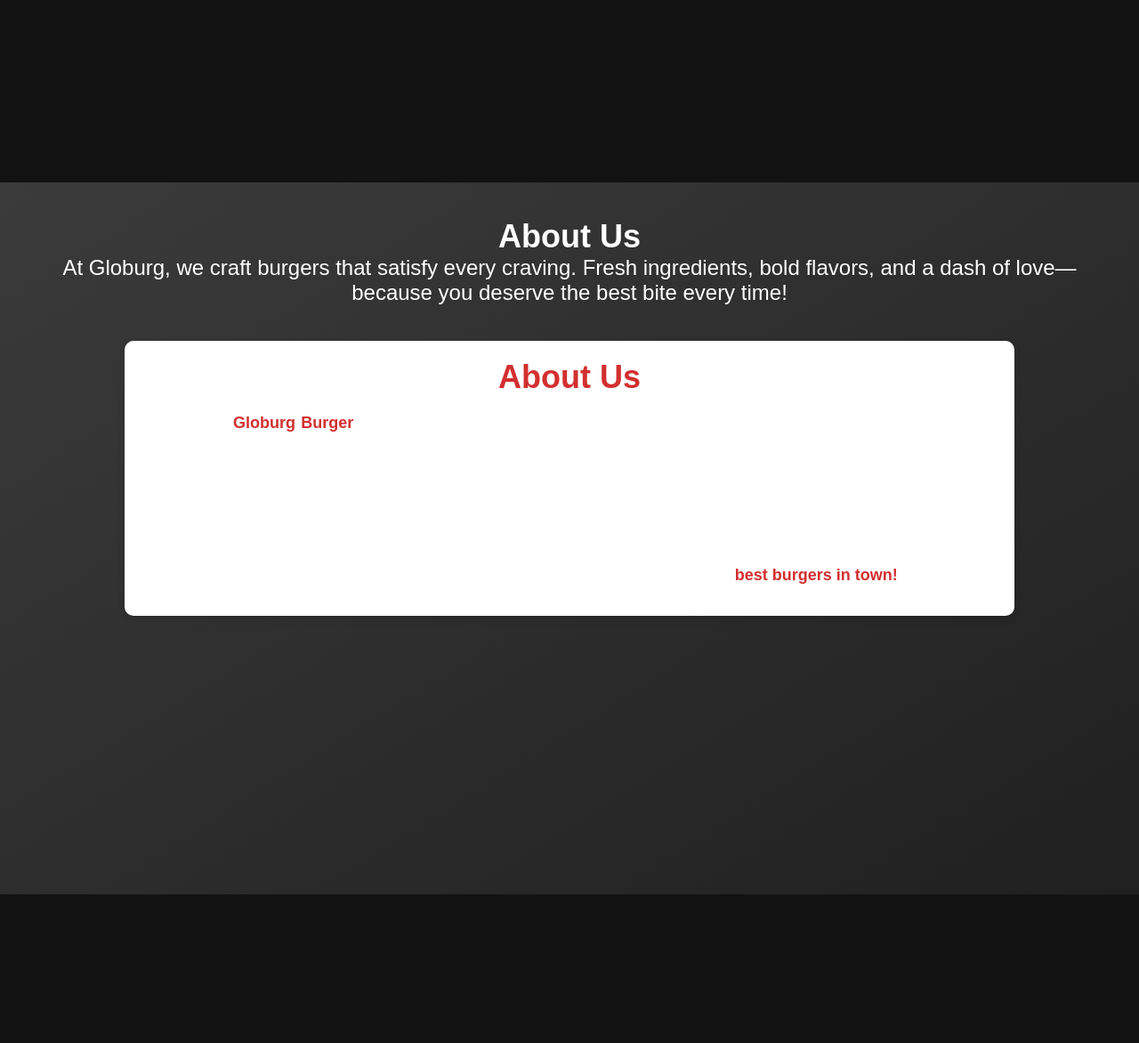
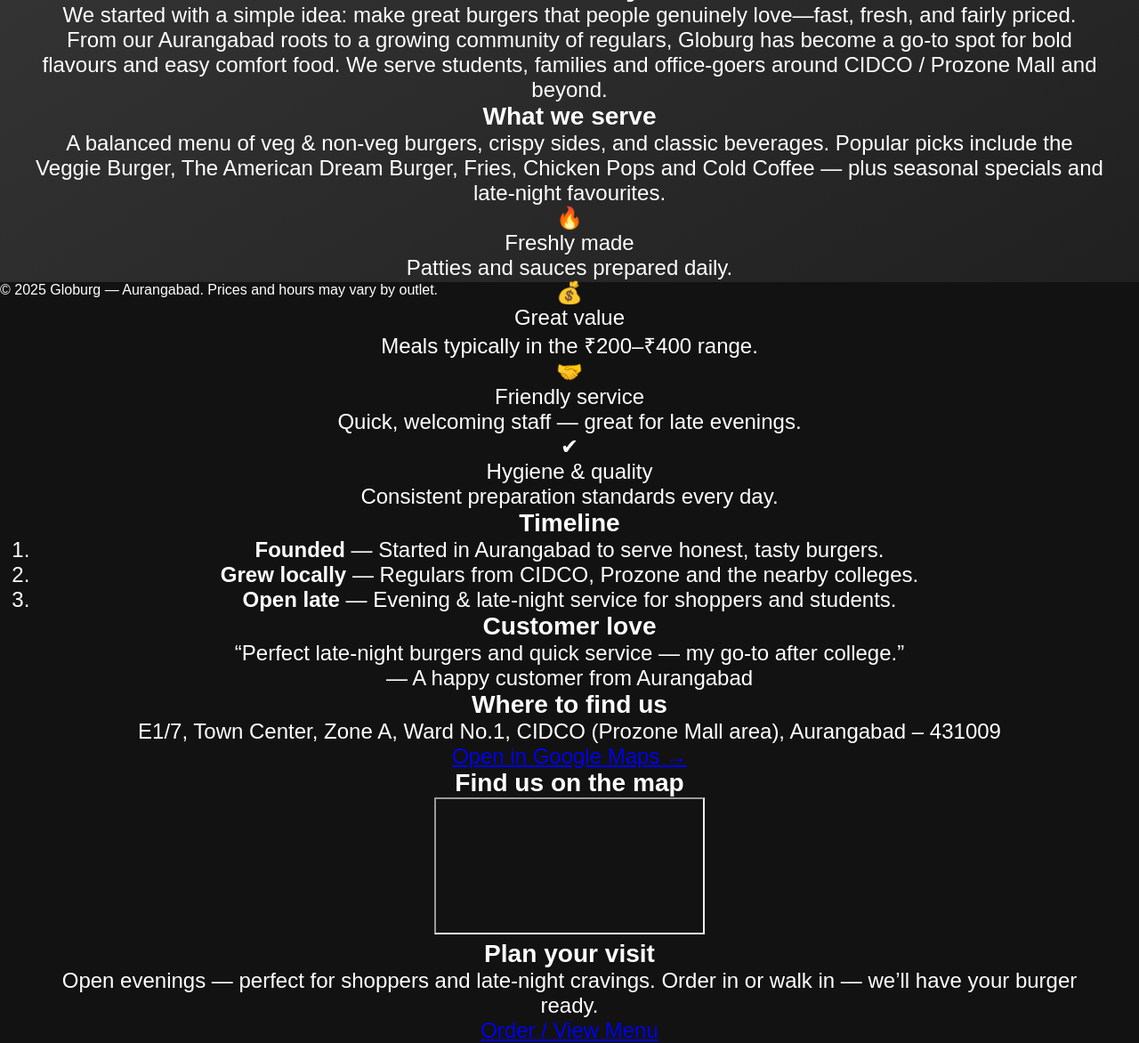
Before and after one commit to RizzWan-Codes/First_Client, a plain HTML site: page index.html in a window 1280 px wide. Shown: the part 1395-2567 px from the top of the page at 89% size. Before the commit the page ends 2400 px from the top, so only its background shows below. Drawn offline with Linux system fonts and the light colour scheme; grey boxes are pictures that could not be loaded.

Commit message:
Update index.html

```diff
--- a/index.html
+++ b/index.html
@@ -6,96 +6,150 @@
   <title>Globurg | Delicious Burgers</title>
   <link rel="icon" href="5787016.png">
   <link rel="stylesheet" href="style.css">
-    <link rel="stylesheet" href="about.css">
-
-    <style>
-
-
-    /* About Section */
-    .about-container {
-      max-width: 1000px;
-      margin: 40px auto;
-      padding: 20px;
-      background: #fff;
-      border-radius: 10px;
-      box-shadow: 0px 4px 10px rgba(0,0,0,0.1);
-    }
-
-    .about-container h1 {
-      text-align: center;
-      color: #d32f2f;
-      margin-bottom: 20px;
-    }
-
-    .about-container p {
-      font-size: 18px;
-      margin-bottom: 15px;
-      text-align: justify;
-    }
-
-    .highlight {
-      font-weight: bold;
-      color: #d32f2f;
-    }
-  </style>
-
 </head>
 <body>
+
   <!-- HERO SECTION -->
-    <section class="hero" id="Home">
-        <nav>
+  <header class="globurg-header">
+    <nav class="globurg-nav">
       <a href="#Home">Home</a>
       <a href="#Menu">Menu</a>
       <a href="#About">About</a>
       <a href="#Contact">Contact</a>
     </nav>
-        <h1 class="heading">YOUR CRAVINGS,</h1>
-        <h1 class="heading">OUR CRAFT.</h1>
-        <h3 class="line">Don't just stare at the screen—make your hunger proud. Order now.</h3>
+    <section class="globurg-hero" id="Home">
+      <div class="globurg-hero-text">
+        <h1>Your Cravings,</h1>
+        <h1>Our Craft.</h1>
+        <p>Don't just stare at the screen—make your hunger proud. Order now.</p>
+        <div class="globurg-order-btns">
           <div class="dropdown">
             <button class="dropbtn">Order Now</button>
             <div class="dropdown-content">
-                <a href="link.zomato.com/xqzv/rshare?id=5421164530563a4b">Zomato</a>
+              <a href="link.zomato.com/xqzv/rshare?id=5421164530563a4b" target="_blank">Zomato</a>
               <a href="https://www.swiggy.com/city/aurangabad/globurg-cannought-place-rest374072" target="_blank">Swiggy</a>
             </div>
           </div>
+        </div>
+      </div>
     </section>
+  </header>
 
   <!-- MENU SECTION -->
-    <section id="Menu">
-        <h1>Menu:</h1>
-        <div class="menu-images">
-            <img src="menu.png" class="sizing" alt="Menu Item 1">
-            <img src="menu2.png" class="sizing" alt="Menu Item 2">
-        </div>
-
-
-    </section>
-
-    <!-- ABOUT SECTION -->
-    <section id="About">
-        <h1>About Us</h1>
-        <p>At Globurg, we craft burgers that satisfy every craving. Fresh ingredients, bold flavors, and a dash of love—because you deserve the best bite every time!</p>
-        <!-- About Us Section -->
-  <div class="about-container">
-    <h1>About Us</h1>
-    <p>
-      Welcome to <span class="highlight">Globurg Burger</span>, the heart of delicious burgers in Aurangabad!
-      We started with a simple mission: to bring people together through the love of good food.
-    </p>
-    <p>
-      Every burger we serve is made with fresh ingredients, juicy patties, and a passion for flavor.
-      Whether you’re craving a classic cheeseburger or trying something new, we’ve got something for everyone.
-    </p>
-    <p>
-      At Globurg, it’s not just about food—it’s about creating moments. Our space is designed to be cozy and welcoming,
-      where friends and families can enjoy quality time together.
-    </p>
-    <p>
-      Thank you for making us a part of your story. We’re excited to keep serving you the <span class="highlight">best burgers in town!</span>
-    </p>
+  <section class="globurg-menu" id="Menu">
+    <h2>Menu</h2>
+    <div class="globurg-menu-grid">
+      <img src="menu.png" alt="Menu Item 1">
+      <img src="menu2.png" alt="Menu Item 2">
     </div>
   </section>
 
+  <!-- ABOUT US SECTION -->
+  <section class="globurg-about" id="About">
+    <div class="about-container">
+
+      <!-- Hero for About -->
+      <div class="about-hero">
+        <div class="about-hero-text">
+          <h1>Globurg — Aurangabad’s Burger Stop for Big Flavours</h1>
+          <p>Freshly made veg &amp; non-veg burgers, crispy sides and friendly prices — rooted in Aurangabad, loved by locals.</p>
+          <div class="about-hero-buttons">
+            <a href="#visit" class="btn-primary">Visit Us</a>
+            <a href="#Menu" class="btn-outline">See Menu</a>
+          </div>
+        </div>
+        <img src="https://images.unsplash.com/photo-1600891964599-f61ba0e24092?auto=format&fit=crop&w=1200&q=60" alt="Globurg storefront">
+      </div>
+
+      <!-- Story + Values Grid -->
+      <div class="about-grid">
+        <div class="about-text">
+          <h2>Our Story</h2>
+          <p>We started with a simple idea: make great burgers that people genuinely love—fast, fresh, and fairly priced. From our Aurangabad roots to a growing community of regulars, Globurg has become a go-to spot for bold flavours and easy comfort food. We serve students, families and office-goers around CIDCO / Prozone Mall and beyond.</p>
+
+          <div class="card about-values">
+            <h3>What we serve</h3>
+            <p>A balanced menu of veg &amp; non-veg burgers, crispy sides, and classic beverages. Popular picks include the Veggie Burger, The American Dream Burger, Fries, Chicken Pops and Cold Coffee — plus seasonal specials and late-night favourites.</p>
+
+            <div class="values-grid">
+              <div class="value-item">
+                <div class="icon-box">🔥</div>
+                <div class="value-text">
+                  <div class="title">Freshly made</div>
+                  <div class="desc">Patties and sauces prepared daily.</div>
+                </div>
+              </div>
+              <div class="value-item">
+                <div class="icon-box">💰</div>
+                <div class="value-text">
+                  <div class="title">Great value</div>
+                  <div class="desc">Meals typically in the ₹200–₹400 range.</div>
+                </div>
+              </div>
+              <div class="value-item">
+                <div class="icon-box">🤝</div>
+                <div class="value-text">
+                  <div class="title">Friendly service</div>
+                  <div class="desc">Quick, welcoming staff — great for late evenings.</div>
+                </div>
+              </div>
+              <div class="value-item">
+                <div class="icon-box">✔</div>
+                <div class="value-text">
+                  <div class="title">Hygiene &amp; quality</div>
+                  <div class="desc">Consistent preparation standards every day.</div>
+                </div>
+              </div>
+            </div>
+          </div>
+        </div>
+
+        <!-- Aside Cards -->
+        <aside>
+          <div class="card">
+            <h3>Timeline</h3>
+            <ol>
+              <li><strong>Founded</strong> — Started in Aurangabad to serve honest, tasty burgers.</li>
+              <li><strong>Grew locally</strong> — Regulars from CIDCO, Prozone and the nearby colleges.</li>
+              <li><strong>Open late</strong> — Evening &amp; late-night service for shoppers and students.</li>
+            </ol>
+          </div>
+
+          <div class="card">
+            <h3>Customer love</h3>
+            <blockquote>“Perfect late-night burgers and quick service — my go-to after college.”</blockquote>
+            <div class="small-text">— A happy customer from Aurangabad</div>
+          </div>
+
+          <div id="visit" class="card">
+            <h3>Where to find us</h3>
+            <p>E1/7, Town Center, Zone A, Ward No.1, CIDCO (Prozone Mall area), Aurangabad – 431009</p>
+            <a href="https://www.google.com/maps/place/Globurg+Burger/@19.8762693,75.3628808,17z" target="_blank">Open in Google Maps →</a>
+          </div>
+        </aside>
+      </div>
+
+      <!-- Map + CTA -->
+      <div class="about-map-grid">
+        <div class="card">
+          <h3>Find us on the map</h3>
+          <iframe src="https://www.google.com/maps?q=Globurg+Burger+Aurangabad&output=embed" loading="lazy"></iframe>
+        </div>
+        <div class="card plan-visit">
+          <h3>Plan your visit</h3>
+          <p>Open evenings — perfect for shoppers and late-night cravings. Order in or walk in — we’ll have your burger ready.</p>
+          <a href="#Menu" class="btn-primary">Order / View Menu</a>
+        </div>
+      </div>
+
+    </div>
+  </section>
+
+  <!-- FOOTER -->
+  <footer id="Contact">
+    <p>© <script>document.write(new Date().getFullYear())</script> Globurg — Aurangabad. Prices and hours may vary by outlet.</p>
+
+</footer>
+
 </body>
 </html>
```
Lines whose indentation alone changed are shown as unchanged.
